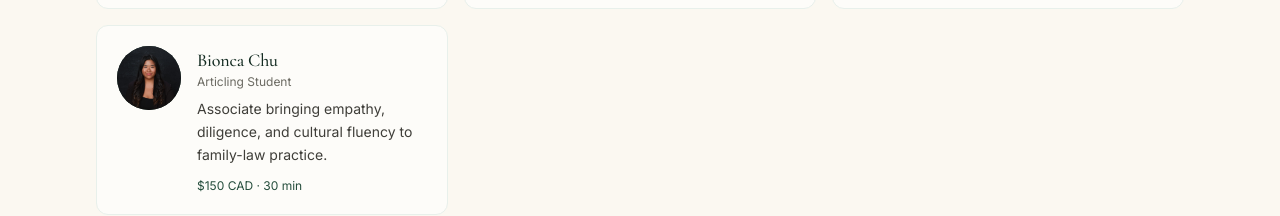
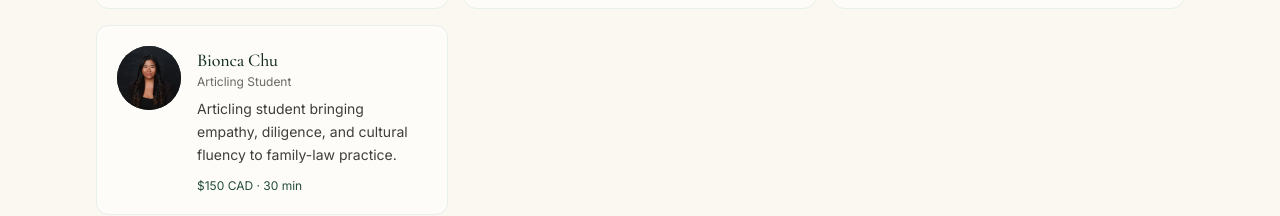
Before and after one commit to BobbyEBaby/website, a Next.js app: page /book in a window 1280 px wide. Shown: the part 1168-1384 px from the top of the page. Built offline with nearby package versions, Linux system fonts and the light colour scheme.

Commit message:
Update Bionca Chu's title from Associate to Articling Student

```diff
--- a/src/data/lawyers.ts
+++ b/src/data/lawyers.ts
@@ -284,9 +284,9 @@ export const lawyers: Lawyer[] = [
   {
     slug: "bionca-chu",
     name: "Bionca Chu",
-    title: "Associate",
+    title: "Articling Student",
     shortBio:
-      "Associate bringing empathy, diligence, and cultural fluency to family-law practice.",
+      "Articling student bringing empathy, diligence, and cultural fluency to family-law practice.",
     bio: [
       "Bionca recently received her Juris Doctor from the University of Ottawa, following a Bachelor of Arts in Anthropology with a Minor in Creative Writing from the University of British Columbia. During law school she worked with Rise Women's Legal Centre and Pro Bono Students Canada.",
       "With a leadership and community engagement background, Bionca brings a unique blend of empathy, diligence, and cultural fluency to her work. She is committed to providing clear, client-focused legal support and values fair and practical solutions. Her long-term goal is to build a career in family law that reflects her dedication to empowerment, equity, and care.",
```
